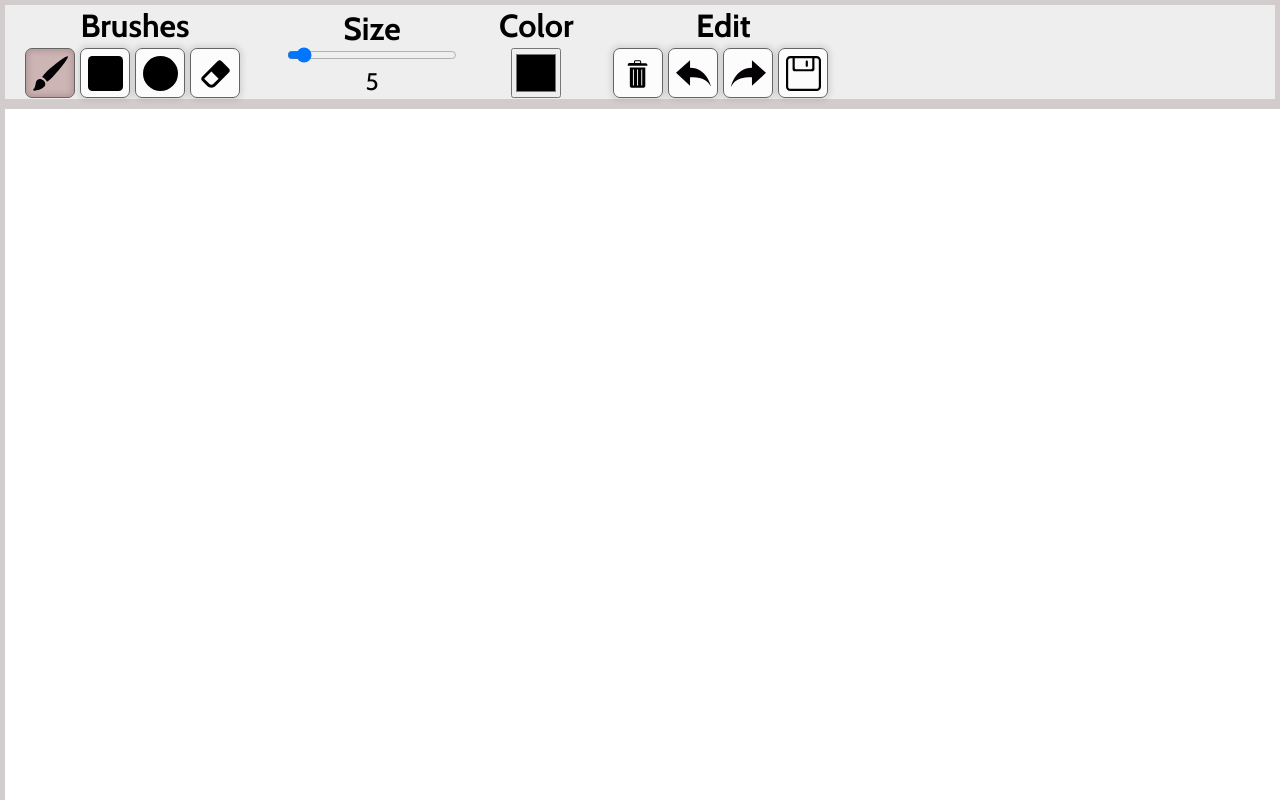
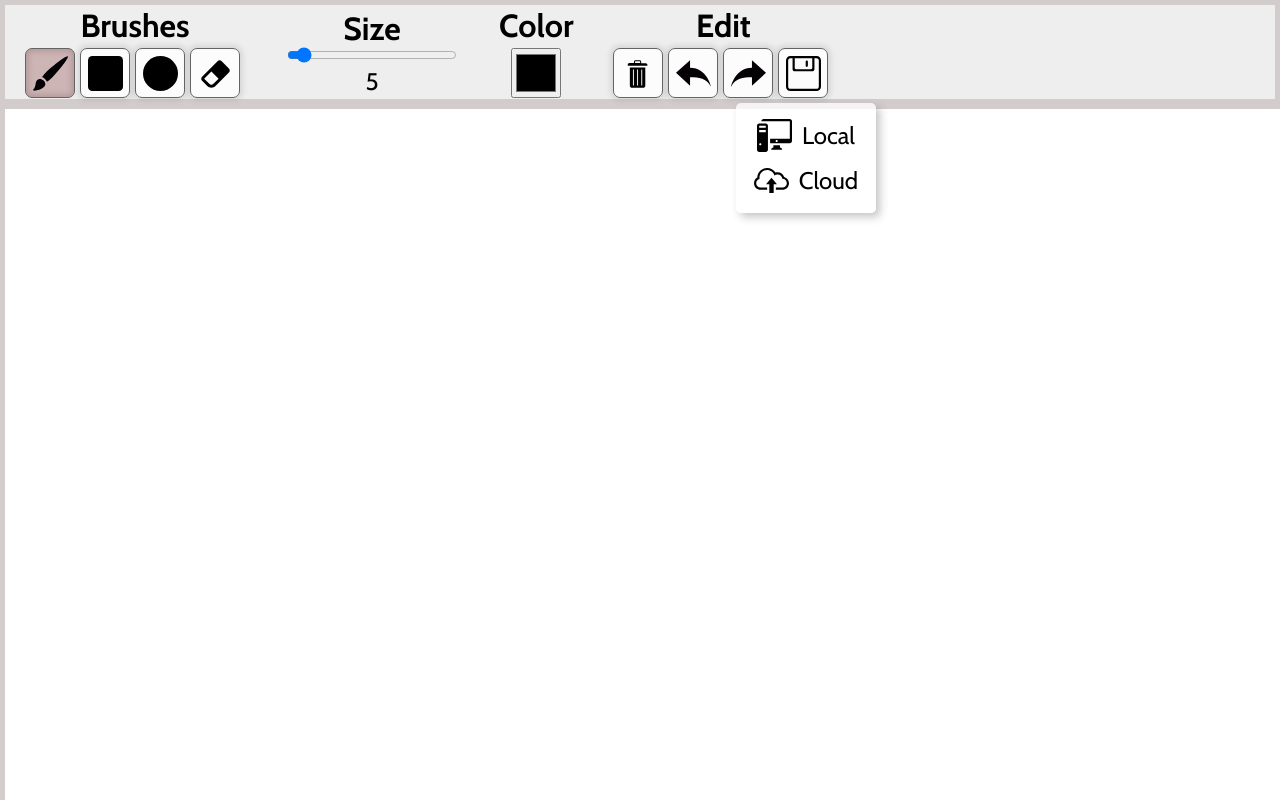
Before and after one commit to vinsssten/paint-socket, a React app: page /singledrawing in a window 1280 px wide. Both pictures are taken after a click on the element 803 px from the left and 73 px from the top of the page. Built offline with nearby package versions, Linux system fonts and the light colour scheme.

Commit message:
Make dropdown save layout

```diff
--- /dev/null
+++ b/src/components/Dropdowns/Dropdowns.scss
@@ -0,0 +1,56 @@
+@import '/src/index.scss';
+
+.cont {
+    display: flex;
+    flex-direction: column;
+    align-items: center;
+    // justify-content: center;
+}
+
+$paddingValue: 5px;
+
+.menu {
+    position: absolute;
+    @include flexCenter;
+    flex-direction: column;
+    margin-top: 55px;
+    padding: 10px;
+    background-color: $backgroundColor_menu-light;
+    box-shadow: 4px 4px 8px 0px #46464650;
+    border-radius: 5px;
+    transition: 100ms ease-out;
+}
+
+.hidden {
+    visibility: hidden;
+    opacity: 0;
+}
+.visible {
+    opacity: 1;
+}
+
+.menuBtn {
+    @include flexCenter;
+    width: 120px;
+    border-radius: 10px;
+    padding: 5px 0;
+    backdrop-filter: blur(5px);
+    // box-shadow: 3px 3px 5px 0px #46464650;
+    transition: 100ms;
+    cursor: pointer;
+
+    p {
+        @include fontRegular-light;
+        font-size: 24px;
+        margin: 0 0 0 10px;
+    }
+
+    img {
+        height: 35px;
+        aspect-ratio: 1/1;
+    }
+
+    &:hover {
+        background-color: $backgroundColor_menuHover-light;
+    }
+}
--- /dev/null
+++ b/src/components/Dropdowns/MenuButton.tsx
@@ -0,0 +1,20 @@
+import React, { FC, MouseEventHandler } from 'react'
+import stl from './Dropdowns.scss'
+
+interface Props {
+    image: string
+    action: MouseEventHandler<HTMLDivElement>
+    text: string
+}
+
+const MenuButton: FC<Props> = ({image, text, action}) => {
+
+    return (
+        <div className={stl.menuBtn} onClick={action}>
+            <img src={image}></img>
+            <p>{text}</p>
+        </div>
+    )
+}
+
+export default MenuButton
--- /dev/null
+++ b/src/components/Dropdowns/SaveDropdown.tsx
@@ -0,0 +1,35 @@
+import React, { FC, useState } from 'react'
+import ButtonToolbox from '../ToolboxDrawing/components/ButtonToolbox'
+import cln from 'classnames'
+import stl from './Dropdowns.scss'
+import MenuButton from './MenuButton'
+
+import localSVG from '../../../public/icons/Tools/edit-save_local.svg'
+import cloudSVG from '../../../public/icons/Tools/edit-save_cloud.svg'
+
+interface Props {
+    image: string
+}
+
+const SaveDropdown: FC<Props> = ({image}) => {
+    const [isVisible, setIsVisible] = useState<boolean>(false);
+
+    function handleClick () {
+        setIsVisible(!isVisible)
+    }
+
+    return (
+        <div className={stl.cont}
+            onClick={handleClick}>
+            <ButtonToolbox action={() => {}} image={image} toolName='save'/>
+            <div
+                className={cln(stl.menu, isVisible ? stl.visible : stl.hidden)}
+                >
+                <MenuButton image={localSVG} text="Local" action={() => {}} />
+                <MenuButton image={cloudSVG} text="Cloud" action={() => {}} />
+            </div>
+        </div>
+    )
+}
+
+export default SaveDropdown
--- a/src/components/ToolboxDrawing/components/EditCard.tsx
+++ b/src/components/ToolboxDrawing/components/EditCard.tsx
@@ -10,6 +10,7 @@ import clearSVG from '../../../../public/icons/Tools/edit_clear.svg';
 import undoSVG from '../../../../public/icons/Tools/edit_undo.svg';
 import redoSVG from '../../../../public/icons/Tools/edit_redo.svg';
 import saveSVG from '../../../../public/icons/Tools/edit_save.svg';
+import SaveDropdown from '../../Dropdowns/SaveDropdown';
 
 const EditCard = () => {
 	const {canvas, curHistoryIndex, history} = useAppSelector(store => store.drawing);
@@ -42,7 +43,7 @@ const EditCard = () => {
 				<ButtonToolbox action={canvasClear} image={clearSVG} toolName="clear" />
 				<ButtonToolbox action={undoHistory} image={undoSVG} toolName="undo" />
 				<ButtonToolbox action={redoHistory} image={redoSVG} toolName="redo" />
-				<ButtonToolbox action={redoHistory} image={saveSVG} toolName="redo" />
+				<SaveDropdown image={saveSVG}/>
 			</>
 		</ToolContainer>
 	);
--- a/src/index.scss
+++ b/src/index.scss
@@ -20,6 +20,8 @@ $backgroundColor_primary-light: #d3cccc;
 $backgroundColor_secondary-light: #f3f3f3e1;
 $backgroundColor_button-light: #ffffffd8;
 $backgroundColor_buttonHover-light: #ecececd8;
+$backgroundColor_menu-light: #ffffffc2;
+$backgroundColor_menuHover-light: #c8c8c8a1;
 
 @mixin flexCenter {
 	display: flex;
@@ -37,6 +39,18 @@ $backgroundColor_buttonHover-light: #ecececd8;
 	font-family: 'Cabin';
 	font-weight: 600;
 	color: black;
+}
+
+@mixin fontRegular-dark {
+	font-family: 'Cabin';
+	font-weight: 400;
+	color: white;
+}
+
+@mixin fontBold-dark {
+	font-family: 'Cabin';
+	font-weight: 600;
+	color: white;
 }
 
 body {
--- a/src/lib/modules/drawingTools/Tool.ts
+++ b/src/lib/modules/drawingTools/Tool.ts
@@ -3,12 +3,11 @@ import { saveDataInHistory } from "../../../store/actionCreators/drawingActionCr
 import store from "../../../store/store";
 
 //TODO: Разобраться с типами
-function saveContextInHistory (event: MouseEvent<HTMLCanvasElement>) {
+function saveContextInHistory (event: any) {
 	const target: EventTarget = event.currentTarget;
 	const dataUrl: string = event.currentTarget?.toDataURL();
-	store.dispatch(saveDataInHistory(dataUrl));
-	// store.dispatch({ type: 'HISTORY_ADD', payload: {data: dataUrl} });
-	console.log('saveContext', event)
+	// store.dispatch(saveDataInHistory(dataUrl));
+	store.dispatch({ type: 'HISTORY_ADD', payload: {data: dataUrl} });
 }
 
 class Tool {
@@ -47,7 +46,7 @@ class Tool {
     }
 
     private handleDefaultEvents () {
-		// this.canvas.addEventListener('mouseup', saveContextInHistory)
+		this.canvas.addEventListener('mouseup', saveContextInHistory)
     }
 
 	protected destroyEvents() {
```
Also changed, not shown: public/icons/Tools/edit-save_cloud.svg (added), public/icons/Tools/edit-save_local.svg (added).
